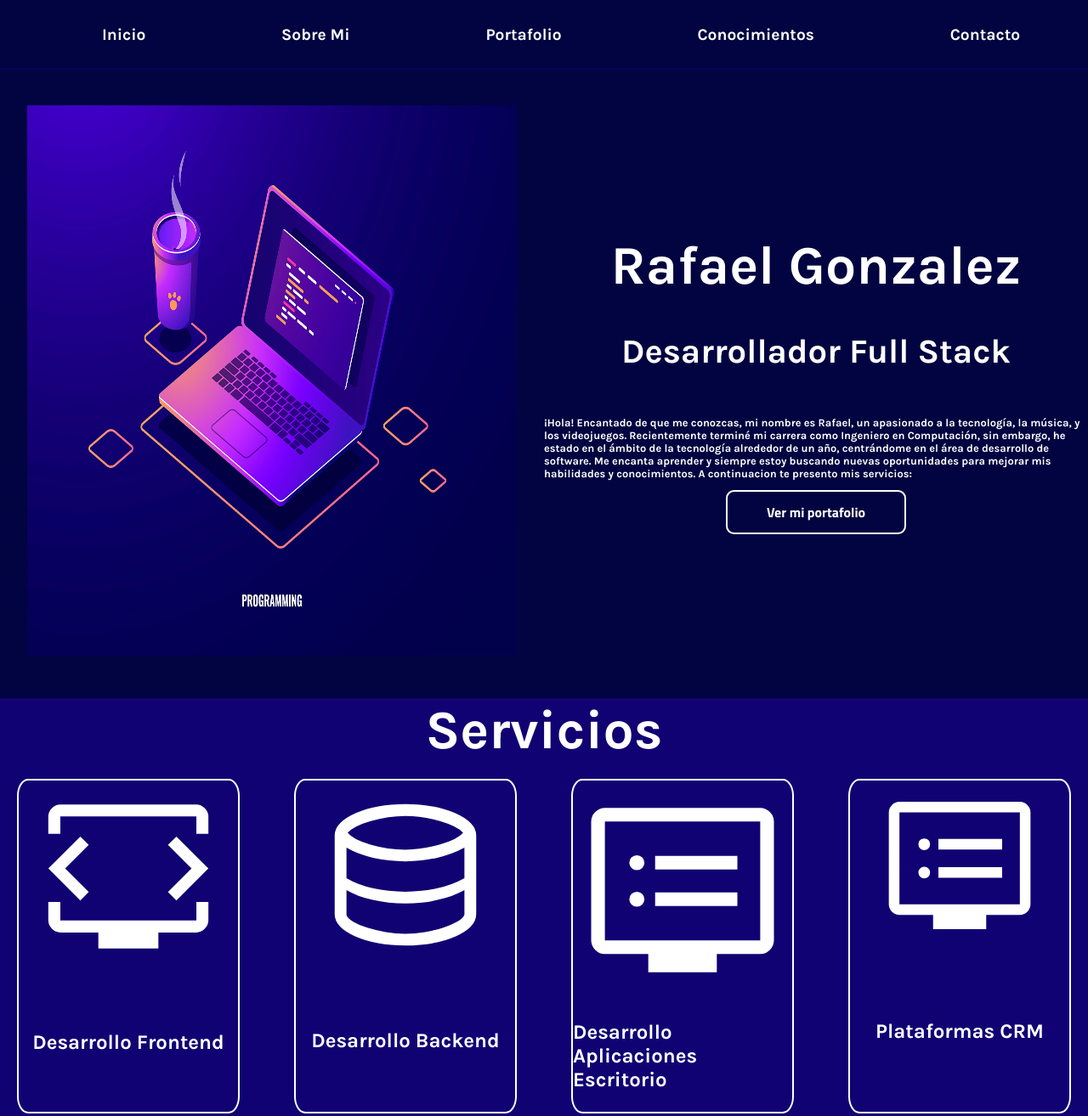
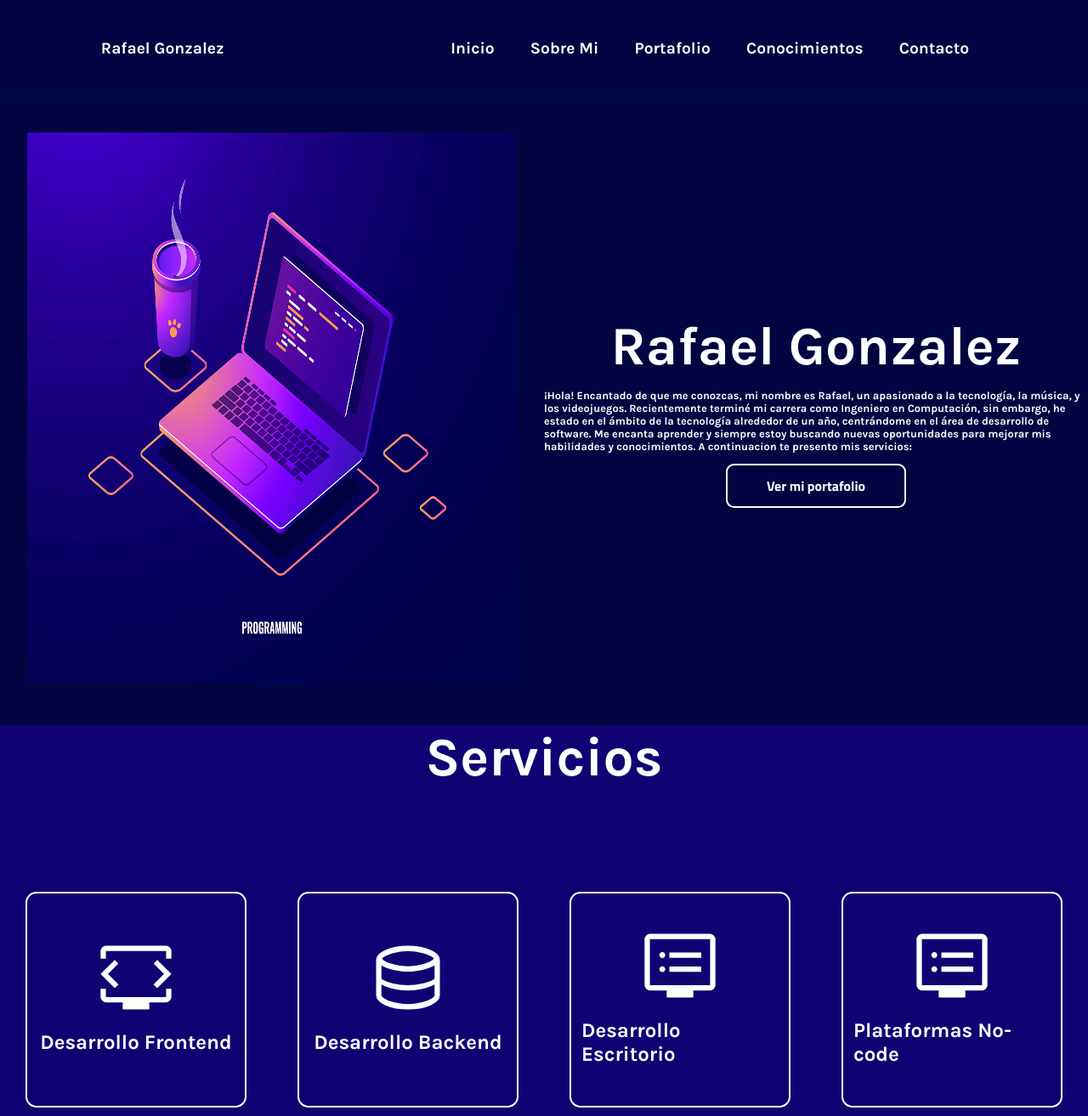
Before and after one commit to rafaeligs4/portafolio, a plain HTML site: page public/index.html in a window 1280 px wide. Shown: the top 1314 px of the page at 85% size. Drawn offline with Linux system fonts and the light colour scheme.

Commit message:
ajuste: 2024

```diff
--- a/public/css/style.css
+++ b/public/css/style.css
@@ -21,12 +21,22 @@ body{
 }
 .head{
     background-color: #010440;
-
+    display: flex;
+    justify-content: space-around;
     border-bottom:2px solid #020659 ;
     grid-column: 1/3;
     grid-row: 1/2;
     min-height: 10vh;
     height: 10vh;
+    padding: 1em;
+    margin: auto 0;
+}
+.header_logo{
+    display: flex;
+    align-items: center;
+}
+.header_logo p {
+    font-size: 1.2em;
 }
 .header_links{
     margin: 0;
@@ -37,7 +47,7 @@ body{
 }
 .header_links li{
     font-size: 1.2em;
-
+    margin: 0.5em;
     align-self: center;
 }
 .header_links li a{
@@ -105,32 +115,37 @@ main{
 }
 .sct_services_content{
     grid-row: 2/3;
-    display: grid;
-    grid-template-columns: repeat(4,1fr);
-    gap: 1.5rem;
+    display: flex;
+    justify-content: space-around;
+}
+.service_cntn{
+    display: flex;
+    flex-direction: column;
+    width: 20%;
+    margin: 1em;
+    max-height: 250px;
+    border: #ffffff solid 2px;
+    border-radius: 5%;
+    transition: all 0.3s linear;
+    padding: 0;
+    justify-content: center;
+    align-items: center;
+}
 
+.service_cntn:hover{
+    background: #010440;
 }
-.sct_services_content div{
-    background: #110273;
-    border: #ffffff solid 2px;
-    min-height: 300px;
-    width: 1fr;
-    display: grid;
-    grid-template-rows: repeat(2,minmax(16px,auto));
-    justify-content: center;
-    border-radius: 5%;
-    cursor: pointer;
-    transition: all 0.3s linear;
-    margin: 20px;
-}
-.sct_services_content div p{
-    justify-self: center;
+.service_cntn p{
+    align-content: center;
     font-size: 1.5em;
     font-weight: bold;
+    margin: 0.5em;
 }
-.sct_services_content div:hover{
-    background: #010440;
 
+
+.img_service{
+    width: 100%;
+    height: 100px;
 }
 .frontend_service{
     grid-column: 1/2;
@@ -214,8 +229,8 @@ main{
     width: auto;
     display: inline-grid;
     cursor: pointer;
+}
 
-}
 .content_btn_github a{
     height: 1.5em;
     text-decoration: none;
@@ -260,7 +275,7 @@ main{
 
 .icon{
     fill: white;
-    min-height: 200px;
+    min-height: 1cap;
     width: 100%;
     justify-self: center;
 }
--- a/public/index.html
+++ b/public/index.html
@@ -17,6 +17,9 @@
 <link href="https://fonts.googleapis.com/css2?family=Karla:wght@700&display=swap" rel="stylesheet">
 <body>
     <header class="head">
+    <div class="header_logo">
+        <p>Rafael Gonzalez</p>
+    </div>
     <ul class="header_links">
         <li ><a href="#inicio">Inicio</a> </li>
         <li> <a  href="#sobre_mi">Sobre Mi</a></li>
@@ -34,11 +37,11 @@
                 <p class="title_text animate_tittle">Rafael Gonzalez</p>
 
             </div>
-            <div class="texto_cargo_box">
+            <!-- <div class="texto_cargo_box">
                 <div>
                     <p class="cargo_text animate_subtitle">Desarrollador Full Stack</p>
                 </div>
-            </div>
+            </div> -->
             <div class="text_various">
                 <p
                 ><span
@@ -62,21 +65,21 @@
                 </p>
             </div>
             <div class="sct_services_content">
-                        <div class="frontend_service">
-                            <img class="icon" src="./svg/developer_mode_tv.svg" >
+                        <div class=" service_cntn">
+                            <img class="img_service" src="./svg/developer_mode_tv.svg" >
                             <p>Desarrollo Frontend</p>
                         </div>
-                        <div  class="backend_service">
-                            <img class="icon" src="./svg/database.svg" >
+                        <div  class="service_cntn">
+                            <img class="img_service" src="./svg/database.svg" >
                             <p>Desarrollo Backend</p>
                         </div>
-                        <div  class="desk_service">
-                            <img class="icon" src="./svg/desk.svg" >
-                            <p>Desarrollo Aplicaciones Escritorio</p>
+                        <div  class="service_cntn">
+                            <img class="img_service" src="./svg/desk.svg" >
+                            <p>Desarrollo Escritorio</p>
                         </div>
-                        <div  class="CRM_service">
-                            <img class="icon" src="./svg/desk.svg" >
-                            <p>Plataformas CRM</p>
+                        <div  class="service_cntn">
+                            <img class="img_service" src="./svg/desk.svg" >
+                            <p>Plataformas No-code</p>
                         </div>
             </div>
     </section>
```
Also changed, not shown: 1 other file.
